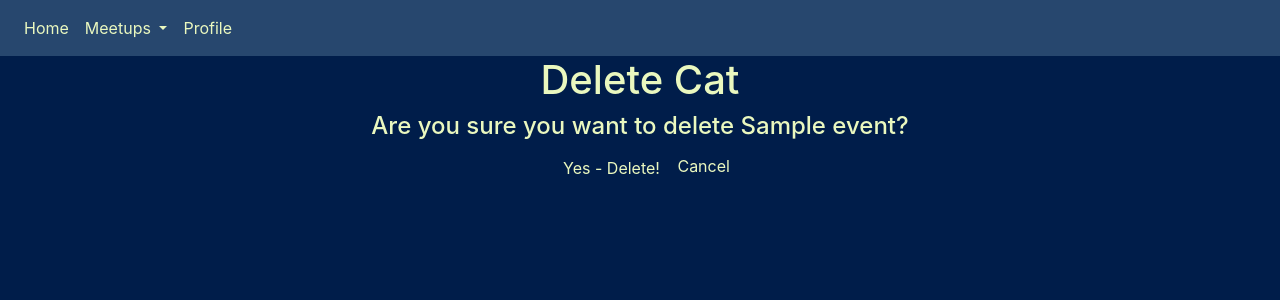
After one commit to project423/kidsmeetupp, a Django app: page /events/1/delete/ in a window 1280 px wide. The commit adds this page. Shown: the top 300 px of the page. Run offline with Django 3.2, Linux system fonts and the light colour scheme; tables that the repository leaves empty hold one stand-in row (values such as "Sample post"); some libraries are stand-ins or nearby versions.

Commit message:
Can edit and delete events through CBV - Class Based Views

```diff
--- a/main_app/models.py
+++ b/main_app/models.py
@@ -1,5 +1,6 @@
 from django.db import models
 
+from django.urls import reverse
 # Create your models here.
 class Event(models.Model):
     name = models.CharField(max_length=100)
@@ -7,3 +8,6 @@ class Event(models.Model):
 
     def __str__(self):
         return self.name
+
+    def get_absolute_url(self):
+        return reverse('detail', kwargs={'event_id': self.id})
--- a/main_app/templates/events/detail.html
+++ b/main_app/templates/events/detail.html
@@ -1,7 +1,7 @@
 {%extends 'base.html'%}
 {%block content%}
 
-<h1>Hello From Event Details</h1>
+<h1>Details</h1>
 
 <a href="/events/{{event.id}}">
     <div class="card">
@@ -10,6 +10,8 @@
 
             <span>{{event.name}}</span>
             <p>Description:{{event.description}}</p>
+            <a href="{% url 'events_update' event.id%}">Edit</a>
+            <a href="{%url 'events_delete' event.id%}">Delete</a>
         </div>
 
     </div>
--- /dev/null
+++ b/main_app/templates/main_app/event_confirm_delete.html
@@ -0,0 +1,13 @@
+{% extends 'base.html' %}
+
+{% block content %}
+<h1>Delete Cat</h1>
+
+<h4>Are you sure you want to delete <span class="teal-text">{{ object.name }}</span>?</h4>
+
+<form action="" method="POST">
+    {% csrf_token %}
+    <input style="color:#eaf8bf;" type="submit" value="Yes - Delete!" class="btn">
+    <a style = "color:#eaf8bf;" href="{% url 'detail' event.id %}">Cancel</a>
+</form>
+{% endblock %}
--- a/main_app/urls.py
+++ b/main_app/urls.py
@@ -8,5 +8,7 @@ urlpatterns = [
     path('profile/', views.profile, name='profile'),
     path('events/<int:event_id>', views.events_detail, name ='detail'),
     path('events/create', views.EventCreate.as_view(), name ='events_create'),
+    path('events/<int:pk>/update/', views.EventUpdate.as_view(), name = 'events_update'),
+    path('events/<int:pk>/delete/', views.EventDelete.as_view(), name = 'events_delete'),
 
 ]
--- a/main_app/views.py
+++ b/main_app/views.py
@@ -6,11 +6,19 @@ from .models import Event
 
 from django.views.generic import ListView
 
-from django.views.generic.edit import CreateView
+from django.views.generic.edit import CreateView, UpdateView, DeleteView
 
 class EventCreate(CreateView):
     model = Event
     fields = '__all__'
+    success_url = '/events/'
+
+class EventUpdate(UpdateView):
+    model=Event
+    fields = '__all__'
+
+class EventDelete(DeleteView):
+    model=Event
     success_url = '/events/'
 
 
```
